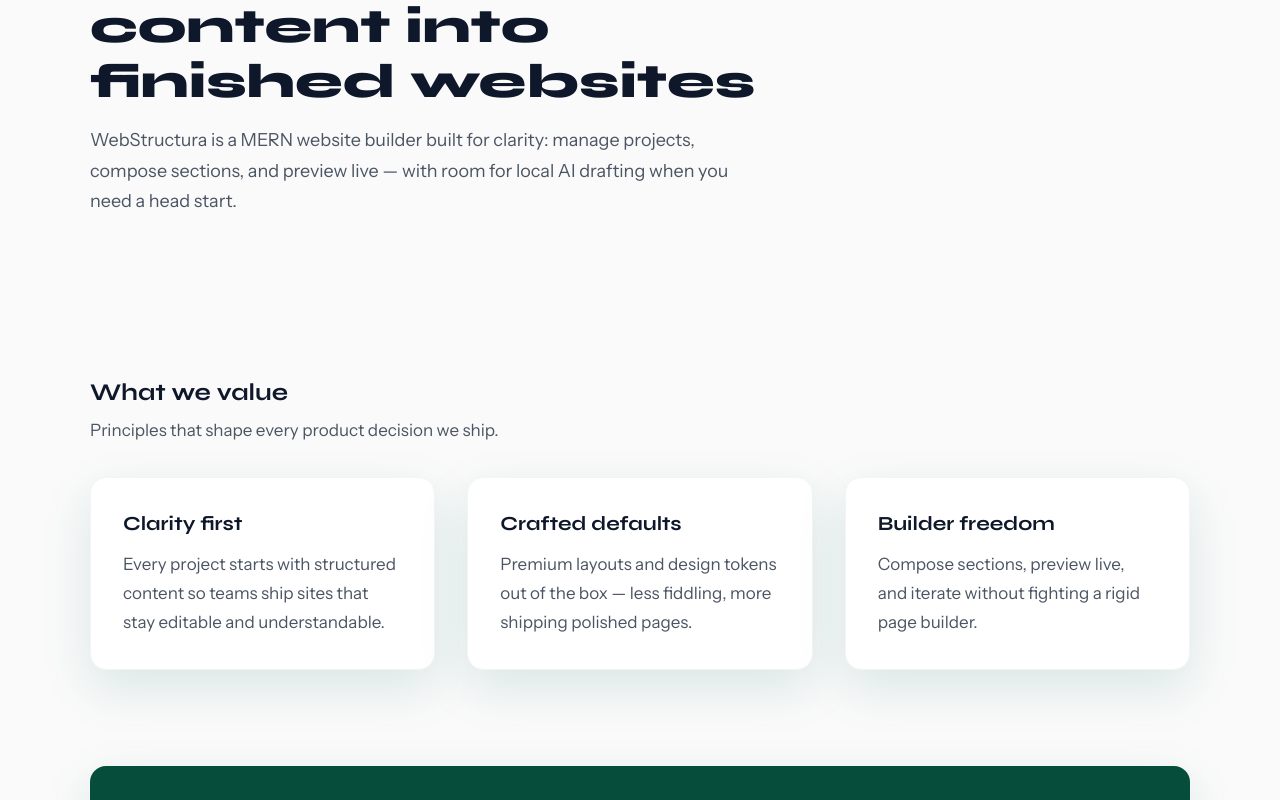
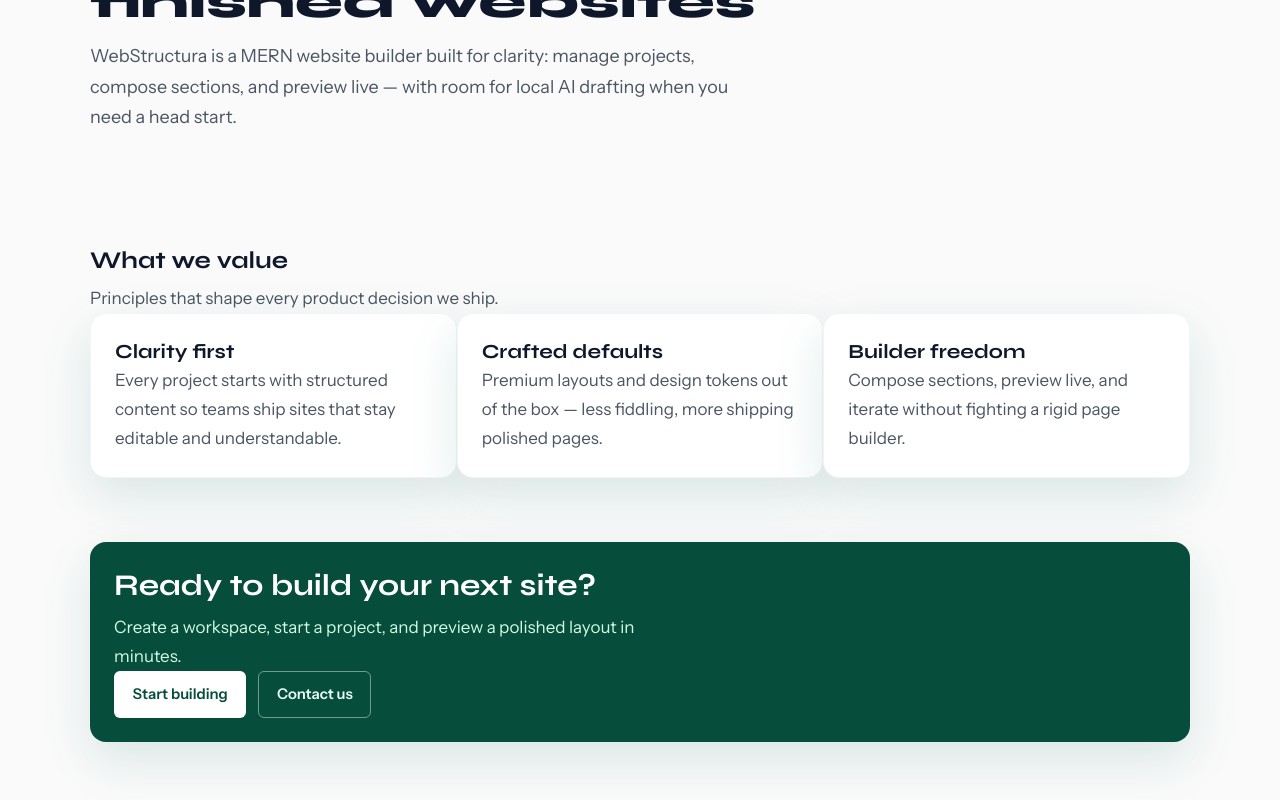
Before and after one commit to Mohsin-Ali-dev-05/WebStructura, a React (Vite) app in the folder client/: page /about in a window 1280 px wide. Shown: the part 340-1140 px from the top of the page. Built offline with nearby package versions, Linux system fonts and the light colour scheme; no server answers.

Commit message:
UI tweak: Add gap spacing between step instruction cards and remove extra spaces

```diff
--- a/client/src/layouts/MainLayout.jsx
+++ b/client/src/layouts/MainLayout.jsx
@@ -104,7 +104,6 @@
   const isProjectForm =
     location.pathname === "/projects/new" ||
     /\/projects\/[^/]+\/edit\/?$/.test(location.pathname);
-  const isSettings = location.pathname.startsWith("/settings");
 
   const shellClass = isProjectForm
     ? "min-h-screen flex flex-col bg-gray-50"
@@ -364,9 +363,7 @@
               ? "site-main site-main--builder"
               : isAuth
                 ? "site-main site-main--register"
-                : isSettings
-                  ? "site-main pt-8"
-                  : "site-main pt-24"
+                : "site-main pt-8"
           }
         >
           <Outlet />
--- a/client/src/pages/AboutPage.jsx
+++ b/client/src/pages/AboutPage.jsx
@@ -21,11 +21,11 @@
 
   return (
     <div className="about-page">
-      <section className="about-hero pt-12 pb-16 lg:pt-16 lg:pb-24">
+      <section className="about-hero pt-6 pb-10 lg:pt-8 lg:pb-12">
         <h1 className="text-4xl md:text-5xl font-extrabold text-brand-text tracking-normal">
           We help teams turn structured content into finished websites
         </h1>
-        <p className="about-lead text-lg text-gray-600 mt-4 leading-relaxed">
+        <p className="about-lead text-lg text-gray-600 mt-3 leading-relaxed">
           WebStructura is a MERN website builder built for clarity: manage
           projects, compose sections, and preview live — with room for local AI
           drafting when you need a head start.
@@ -33,7 +33,7 @@
       </section>
 
       <section
-        className="about-section pt-12 pb-16 lg:pt-16 lg:pb-24"
+        className="about-section pt-6 pb-10 lg:pt-8 lg:pb-12"
         aria-labelledby="about-values-heading"
       >
         <h2
@@ -42,17 +42,17 @@
         >
           What we value
         </h2>
-        <p className="text-gray-600 mt-2 mb-8 max-w-2xl leading-relaxed">
+        <p className="text-gray-600 mt-2 mb-5 max-w-2xl leading-relaxed">
           Principles that shape every product decision we ship.
         </p>
 
-        <ul className="grid grid-cols-1 md:grid-cols-3 gap-8 list-none m-0 p-0">
+        <ul className="grid grid-cols-1 md:grid-cols-3 gap-5 list-none m-0 p-0">
           {VALUES.map((value) => (
             <li
               key={value.title}
-              className="bg-white rounded-2xl p-8 border border-gray-100 shadow-soft"
+              className="bg-white rounded-2xl p-6 border border-gray-100 shadow-soft"
             >
-              <h3 className="text-xl font-bold text-brand-text mb-3 tracking-normal">
+              <h3 className="text-xl font-bold text-brand-text mb-2 tracking-normal">
                 {value.title}
               </h3>
               <p className="m-0 text-gray-600 leading-relaxed">{value.body}</p>
@@ -61,11 +61,11 @@
         </ul>
       </section>
 
-      <section className="about-cta rounded-2xl bg-emerald-900 text-white p-10 md:p-14 shadow-soft">
+      <section className="about-cta rounded-2xl bg-emerald-900 text-white p-6 md:p-8 shadow-soft">
         <h2 className="text-2xl text-white md:text-3xl font-bold m-0 tracking-normal">
           Ready to build your next site?
         </h2>
-        <p className="text-emerald-100 mt-3 mb-8 max-w-xl leading-relaxed">
+        <p className="text-emerald-100 mt-2 mb-5 max-w-xl leading-relaxed">
           Create a workspace, start a project, and preview a polished layout in
           minutes.
         </p>
--- a/client/src/pages/DashboardPage.jsx
+++ b/client/src/pages/DashboardPage.jsx
@@ -133,7 +133,7 @@
       {loading && <p className="page-message">Loading projects…</p>}
 
       {!loading && (!projects || projects.length === 0) && (
-        <div className="dashboard-empty-stack flex flex-col items-center justify-center gap-10 mt-8 mb-16">
+        <div className="dashboard-empty-stack flex flex-col items-center justify-center gap-6 mt-4 mb-8">
           <img
             src={workspaceVisual}
             alt="WebStructura AI Workspace"
@@ -141,13 +141,13 @@
           />
 
           <div
-            className="dashboard-empty-state border-2 border-dashed border-gray-200 rounded-3xl p-10 text-center max-w-md w-full bg-white"
+            className="dashboard-empty-state border-2 border-dashed border-gray-200 rounded-2xl p-6 text-center max-w-md w-full bg-white"
             aria-live="polite"
           >
             <h2 className="empty-panel-title text-xl font-bold text-gray-900 m-0">
               No projects yet
             </h2>
-            <p className="empty-panel-description text-gray-500 mt-3 mb-8 leading-relaxed">
+            <p className="empty-panel-description text-gray-500 mt-2 mb-5 leading-relaxed">
               Start from a template or create a blank website project to open
               the builder.
             </p>
--- a/client/src/pages/settings/AccountSettingsPage.jsx
+++ b/client/src/pages/settings/AccountSettingsPage.jsx
@@ -11,7 +11,7 @@
         Overview of your WebStructura account.
       </p>
 
-      <dl className="settings-account-meta space-y-4 m-0 mb-8">
+      <dl className="settings-account-meta space-y-4 m-0 mb-5">
         <div>
           <dt className="text-xs font-semibold uppercase tracking-wide text-gray-500 m-0">
             Signed in as
--- a/client/src/pages/settings/AppearanceSettingsPage.jsx
+++ b/client/src/pages/settings/AppearanceSettingsPage.jsx
@@ -24,7 +24,7 @@
         only — preferences are not saved yet.
       </p>
 
-      <div className="space-y-4 max-w-lg mb-8">
+      <div className="space-y-4 max-w-lg mb-5">
         <p className="text-sm font-semibold text-gray-900 m-0">Theme</p>
         <div className="space-y-3">
           {THEME_OPTIONS.map((option) => {
@@ -54,7 +54,7 @@
         </div>
       </div>
 
-      <div className="space-y-4 max-w-lg mb-8">
+      <div className="space-y-4 max-w-lg mb-5">
         <label className="block space-y-2">
           <span className="text-sm font-semibold text-gray-900">
             Interface density
--- a/client/src/pages/settings/BillingSettingsPage.jsx
+++ b/client/src/pages/settings/BillingSettingsPage.jsx
@@ -14,7 +14,7 @@
         payments are connected.
       </p>
 
-      <div className="rounded-xl border border-gray-100 bg-gray-50 p-5 mb-8 max-w-lg">
+      <div className="rounded-xl border border-gray-100 bg-gray-50 p-5 mb-5 max-w-lg">
         <div className="flex items-center justify-between gap-3 mb-3">
           <p className="text-xs font-semibold uppercase tracking-wide text-gray-500 m-0">
             Current plan
@@ -42,7 +42,7 @@
         </ul>
       </div>
 
-      <dl className="settings-account-meta space-y-4 m-0 mb-8 max-w-lg">
+      <dl className="settings-account-meta space-y-4 m-0 mb-5 max-w-lg">
         <div>
           <dt className="text-xs font-semibold uppercase tracking-wide text-gray-500 m-0">
             Payment method
--- a/client/src/pages/settings/NotificationsSettingsPage.jsx
+++ b/client/src/pages/settings/NotificationsSettingsPage.jsx
@@ -46,7 +46,7 @@
         now.
       </p>
 
-      <div className="space-y-4 mb-8 max-w-lg">
+      <div className="space-y-4 mb-5 max-w-lg">
         {NOTIFICATION_ITEMS.map((item) => {
           const enabled = Boolean(prefs[item.id]);
           return (
--- a/client/src/pages/settings/ProfileSettingsPage.jsx
+++ b/client/src/pages/settings/ProfileSettingsPage.jsx
@@ -185,7 +185,7 @@
         </p>
       ) : null}
 
-      <div className="settings-photo-section flex items-center gap-5 mb-8">
+      <div className="settings-photo-section flex items-center gap-4 mb-5">
         <div
           className="settings-avatar w-24 h-24 rounded-full bg-gray-100 border border-gray-200 flex items-center justify-center text-4xl text-gray-400 overflow-hidden shrink-0"
           aria-hidden={avatarUrl ? undefined : true}
--- a/client/src/pages/settings/SecuritySettingsPage.jsx
+++ b/client/src/pages/settings/SecuritySettingsPage.jsx
@@ -28,7 +28,7 @@
         authentication.
       </p>
 
-      <form className="space-y-4 max-w-lg mb-8" onSubmit={handleSubmit} noValidate>
+      <form className="space-y-4 max-w-lg mb-5" onSubmit={handleSubmit} noValidate>
         <label className="block space-y-2">
           <span className="text-sm font-semibold text-gray-900">
             Current password
```
Also changed, not shown: client/src/layouts/SettingsLayout.jsx (+5 -5 lines), client/src/pages/ContactPage.jsx (+9 -9 lines).
